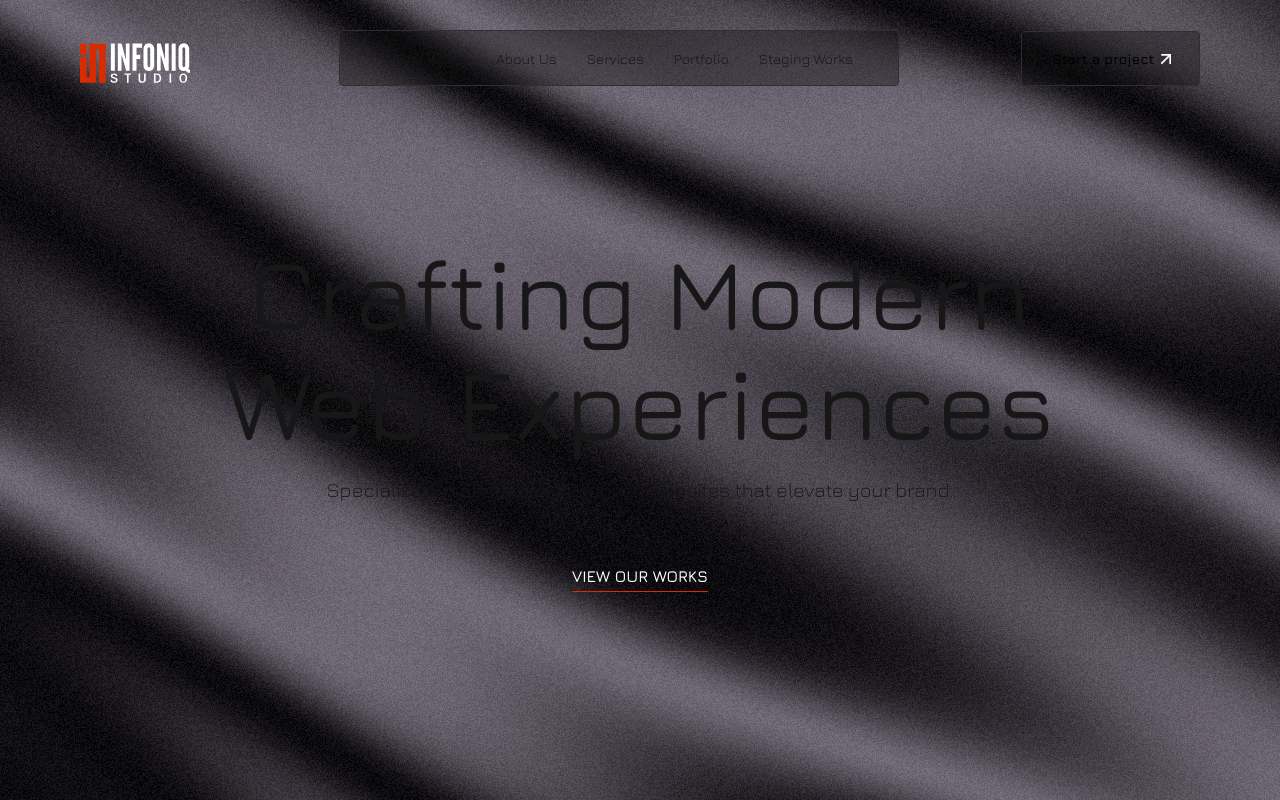
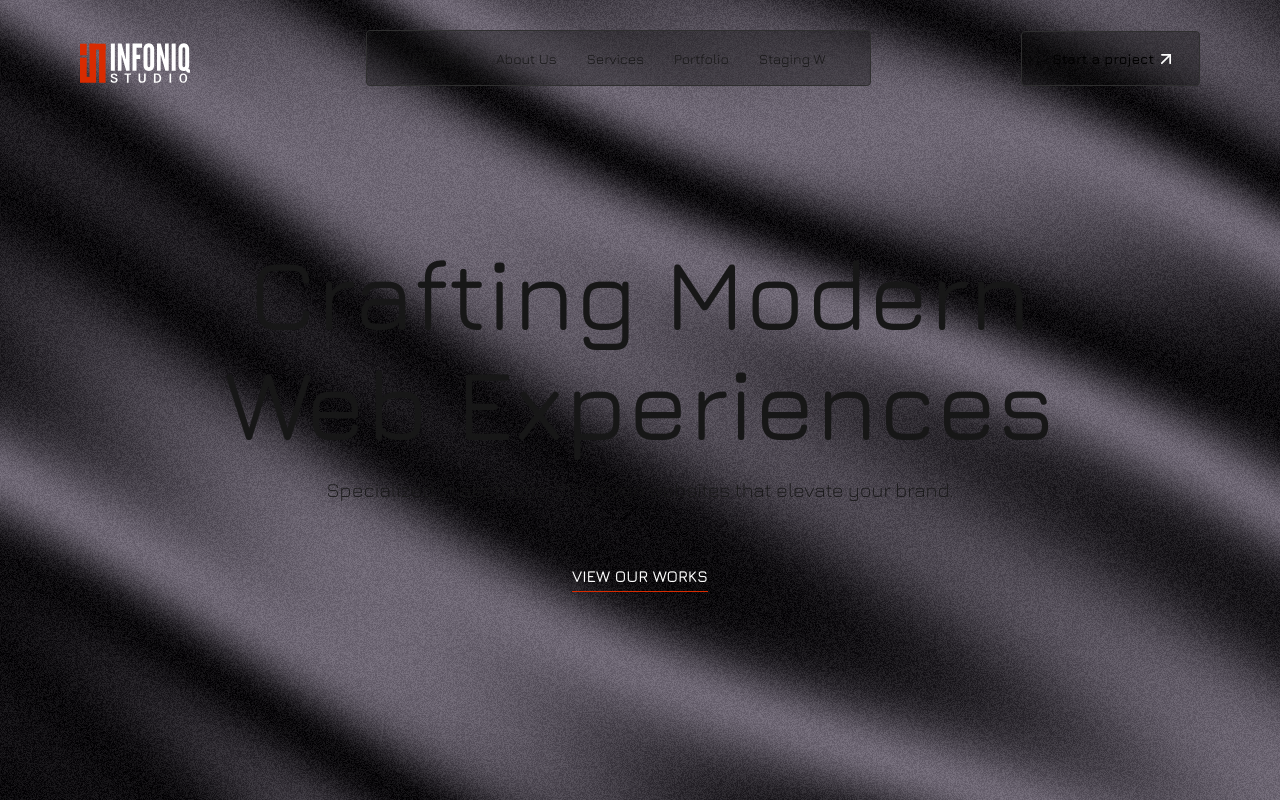
Before and after one commit to arjun-infoniq/InfoniqStudio, a Next.js app: page / in a window 1280 px wide. Shown: the top 800 px of the page. Built offline with nearby package versions, Linux system fonts and the light colour scheme.

Commit message:
pipeline check

```diff
--- a/src/app/header/header.module.tsx
+++ b/src/app/header/header.module.tsx
@@ -41,11 +41,11 @@ export default function Header() {
           <div className={styles.menuWrapper}>
             <ul>
               <li className={styles.menuLogo}><Image src={LogoIcon} alt="Logo" fill /></li>
-              <li className={styles.navItem}>Home Works</li>
+              <li className={styles.navItem}>Home W</li>
               <li className={styles.navItem}>About Us</li>
               <li className={styles.navItem}>Services</li>
               <li className={styles.navItem}>Portfolio</li>
-              <li className={styles.navItem}>Staging Works</li>
+              <li className={styles.navItem}>Staging W</li>
               <li className={styles.menuCta}><Image src={arrowTheme} alt="Arrow" fill /></li>
             </ul>
           </div>
```
